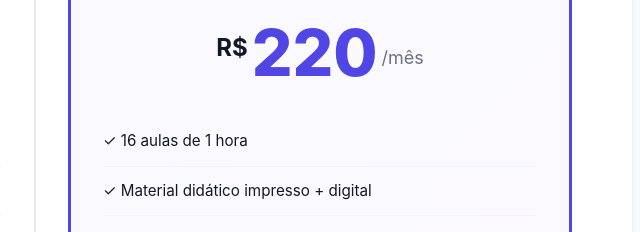
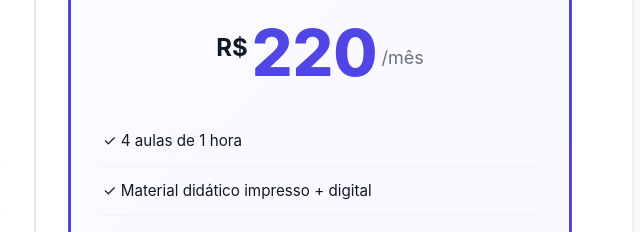
Before and after one commit to gabrielinaciosouza/estelainacio, a plain HTML site: page index.html in a window 1280 px wide. Shown: the part 3228-3460 px from the top of the page, 588-1228 px from the left. Drawn offline with Linux system fonts and the light colour scheme.

Commit message:
Fix monthly plan to 4 lessons

```diff
--- a/index.html
+++ b/index.html
@@ -169,7 +169,7 @@
                         <span class="price-period">/mês</span>
                     </div>
                     <ul class="pricing-features">
-                        <li>✓ 16 aulas de 1 hora</li>
+                        <li>✓ 4 aulas de 1 hora</li>
                         <li>✓ Material didático impresso + digital</li>
                         <li>✓ Relatórios detalhados quinzenais</li>
                         <li>✓ Reunião mensal com os pais</li>
```
